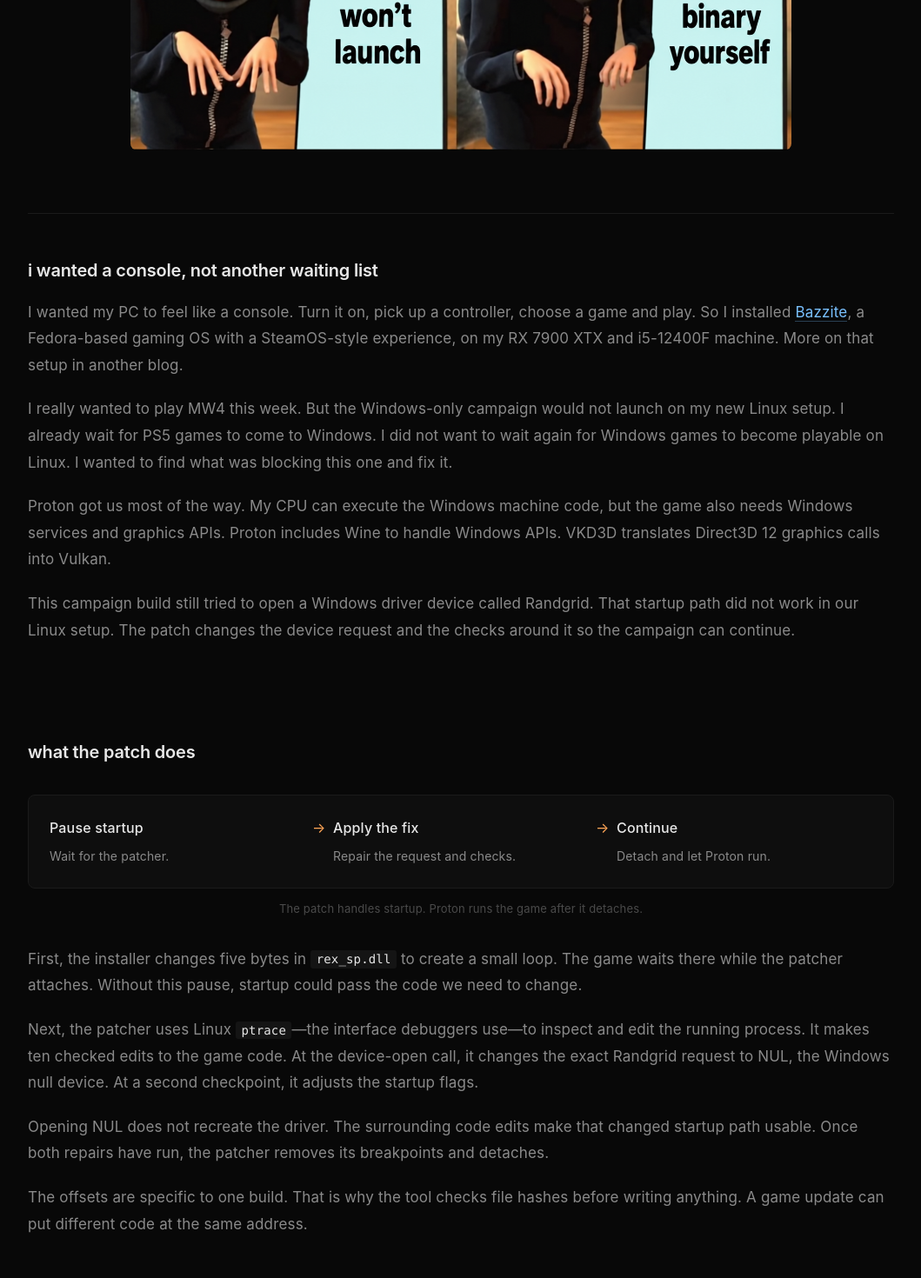
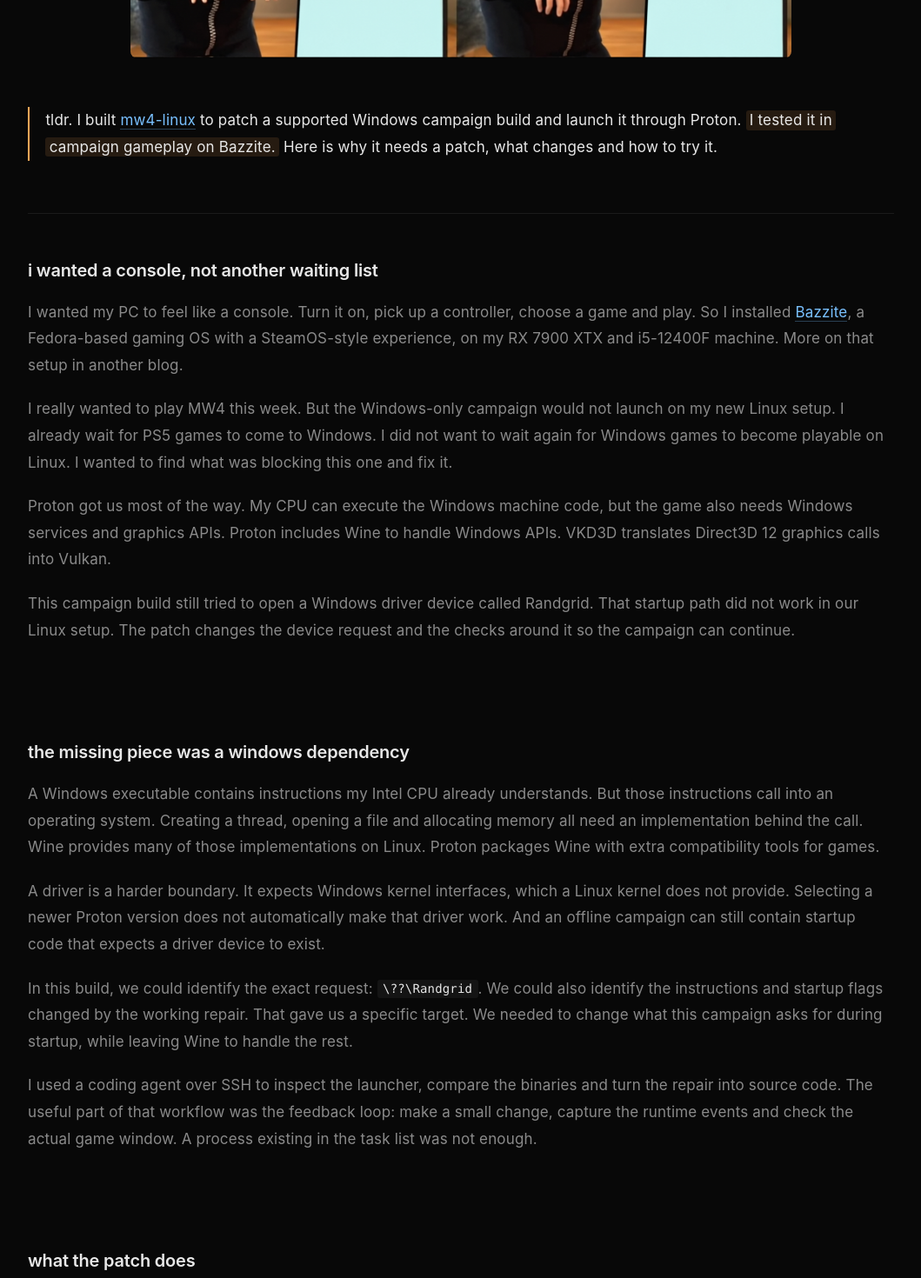
Before and after one commit to PotatoSpudowski/PotatoSpudowski.github.io, a React (Vite) app: page /articles/getting-mw4-running-on-linux in a window 1280 px wide. Shown: the part 720-2190 px from the top of the page at 87% size, without its empty margins (110-1169 px from the left). Built offline with nearby package versions, Linux system fonts and the light colour scheme.

Commit message:
Restore technical depth and match the requested hero order

```diff
--- a/src/pages/Articles.jsx
+++ b/src/pages/Articles.jsx
@@ -8,7 +8,7 @@
     title: 'patching COD MW4 to run on linux',
     date: 'October 27, 2026',
     dateObj: new Date(2026, 9, 27),
-    readtime: '5 min read',
+    readtime: '8 min read',
     tags: ['linux', 'gaming', 'systems', 'debugging'],
     image: '/mw4-linux-meme.png',
   },
--- a/src/pages/MW4Blog.jsx
+++ b/src/pages/MW4Blog.jsx
@@ -7,8 +7,8 @@
         <Fade>
           <div className="blog-hero-layout">
             <h1 className="blog-title">patching COD MW4 to run on linux</h1>
-            <p className="blog-p blog-p--key">I built <a href="https://github.com/PotatoSpudowski/mw4-linux">mw4-linux</a> to patch a supported Windows campaign build and launch it through Proton. <span className="blog-hl">I tested it in campaign gameplay on Bazzite.</span> Here is why it needs a patch, what changes and how to try it.</p>
             <img src="/mw4-linux-meme.png" alt="Gru's plan: install MW4 on Linux, use Proton and Wine, discover it still will not launch, then patch the binary yourself." className="blog-hero-img mw4-hero-img" />
+            <p className="blog-p blog-p--key">tldr. I built <a href="https://github.com/PotatoSpudowski/mw4-linux">mw4-linux</a> to patch a supported Windows campaign build and launch it through Proton. <span className="blog-hl">I tested it in campaign gameplay on Bazzite.</span> Here is why it needs a patch, what changes and how to try it.</p>
           </div>
         </Fade>
       </div>
@@ -20,6 +20,14 @@
           <p className="blog-p">I really wanted to play MW4 this week. But the Windows-only campaign would not launch on my new Linux setup. I already wait for PS5 games to come to Windows. I did not want to wait again for Windows games to become playable on Linux. I wanted to find what was blocking this one and fix it.</p>
           <p className="blog-p">Proton got us most of the way. My CPU can execute the Windows machine code, but the game also needs Windows services and graphics APIs. Proton includes Wine to handle Windows APIs. VKD3D translates Direct3D 12 graphics calls into Vulkan.</p>
           <p className="blog-p">This campaign build still tried to open a Windows driver device called Randgrid. That startup path did not work in our Linux setup. The patch changes the device request and the checks around it so the campaign can continue.</p>
+        </section>
+
+        <section className="blog-section">
+          <h2 className="blog-section-tag">the missing piece was a windows dependency</h2>
+          <p className="blog-p">A Windows executable contains instructions my Intel CPU already understands. But those instructions call into an operating system. Creating a thread, opening a file and allocating memory all need an implementation behind the call. Wine provides many of those implementations on Linux. Proton packages Wine with extra compatibility tools for games.</p>
+          <p className="blog-p">A driver is a harder boundary. It expects Windows kernel interfaces, which a Linux kernel does not provide. Selecting a newer Proton version does not automatically make that driver work. And an offline campaign can still contain startup code that expects a driver device to exist.</p>
+          <p className="blog-p">In this build, we could identify the exact request: <code>\??\Randgrid</code>. We could also identify the instructions and startup flags changed by the working repair. That gave us a specific target. We needed to change what this campaign asks for during startup, while leaving Wine to handle the rest.</p>
+          <p className="blog-p">I used a coding agent over SSH to inspect the launcher, compare the binaries and turn the repair into source code. The useful part of that workflow was the feedback loop: make a small change, capture the runtime events and check the actual game window. A process existing in the task list was not enough.</p>
         </section>
 
         <section className="blog-section">
@@ -38,8 +46,31 @@
         </section>
 
         <section className="blog-section">
+          <h2 className="blog-section-tag">why a pause and two breakpoints are enough</h2>
+          <p className="blog-p">The pause solves a timing problem. Our helper is a separate Linux process. By the time it finds the game, the game has already started loading. Replacing one call in the DLL with a jump back to itself gives the helper time to attach before that path continues.</p>
+          <p className="blog-p">While the game is stopped, the helper checks the original bytes at every patch location. Some edits change a conditional jump into an unconditional jump. Another makes a function return 1 immediately. These changes alter decisions made during startup. We have the exact byte changes, but not the original source names for every function.</p>
+          <p className="blog-p">Two repairs need the live process state, so the helper places software breakpoints at two known locations inside the game. A breakpoint temporarily replaces an instruction byte with <code>INT3</code>. When the CPU reaches it, Linux stops that thread and gives our helper a chance to inspect its registers and memory.</p>
+          <p className="blog-p">The first breakpoint is just before the device-open call. The helper follows the pointer to the device name, checks that it is exactly Randgrid and checks the buffer has enough room. It then writes the shorter NUL name and updates the arguments for <code>NtCreateFile</code>, the Windows function that opens the object.</p>
+          <p className="blog-p">The second breakpoint handles a later startup checkpoint. It verifies the code edits, changes a CPU condition flag and sets two status bytes in the game. After both repairs have happened, the helper restores the breakpoint instructions and detaches. It does not need to stay attached throughout gameplay.</p>
+          <p className="blog-p blog-p--key">The patch changes a small, known startup path. <span className="blog-hl">It does not translate the whole game or implement the missing driver.</span> That is why the exact build matters, and why this result does not imply multiplayer support.</p>
+        </section>
+
+        <section className="blog-section">
+          <h2 className="blog-section-tag">proton still needs the right environment</h2>
+          <p className="blog-p">The startup repair is only one part of the launch. Our tested setup uses UMU to run GE-Proton11-9 outside Steam. A dedicated Wine prefix holds the Windows-side registry, files and settings. The portable setup also has its own HOME directory for Linux-side runtime data.</p>
+          <p className="blog-p">That separation helps keep the test away from other games. It also explains why pointing a new Steam shortcut at the EXE can fail: the shortcut may use a different prefix, different graphics libraries and no startup helper.</p>
+          <p className="blog-p">For graphics, the launcher selects two verified DLLs: <code>d3d12.dll</code> and <code>d3d12core.dll</code>. They provide the VKD3D implementation that turns Direct3D 12 calls into Vulkan. The DLL override tells Wine to try these files first.</p>
+          <Fig cap="The launcher's graphics setting. n,b means native first, then builtin fallback.">
+            <CodeBlock language="bash">{`WINEDLLOVERRIDES='d3d12,d3d12core=n,b'`}</CodeBlock>
+          </Fig>
+          <p className="blog-p">Those files differ from the copies bundled with the GE release we compared. We know they belong to the working setup; we have not yet proved that their exact build is required. The alpha therefore checks their hashes rather than quietly substituting another renderer. Reproducing them from source, or verifying an upstream replacement, is still on the list.</p>
+        </section>
+
+        <section className="blog-section">
           <h2 className="blog-section-tag">what worked</h2>
           <p className="blog-p">I tested our patcher on a separate copy of the game, with the original helper removed. Both repairs fired, the patcher detached and the campaign menu rendered. I have since tested it in campaign gameplay too. Restoring the files also worked. Nine regression tests and a small live tracing test passed.</p>
+          <p className="blog-p">The separate copy matters. On Btrfs, a reflink copy can share unchanged data with the original while keeping later writes separate. In that copy, I reversed the known DLL preparation bytes and removed the graphics overrides. Our installer then had to put the required changes back. The existing prefix and caches stayed in place, so this tested the patcher rather than a completely fresh installation.</p>
+          <p className="blog-p">The small tests cover failures that are easy to miss in a successful game launch: a different executable, the wrong device name, a buffer that is too short, a damaged backup or a file changed by another tool. The live tracing fixture also checks that we can stop a process, handle a real breakpoint and detach without leaving it broken.</p>
           <Fig cap="Campaign menu reached by our patcher on the isolated Bazzite test copy.">
             <img src="/mw4-linux-menu.png" alt="MW4 campaign menu with Resume selected after the source patcher completed startup." style={{ display: 'block', width: '100%', height: 'auto' }} loading="lazy" />
           </Fig>
```
